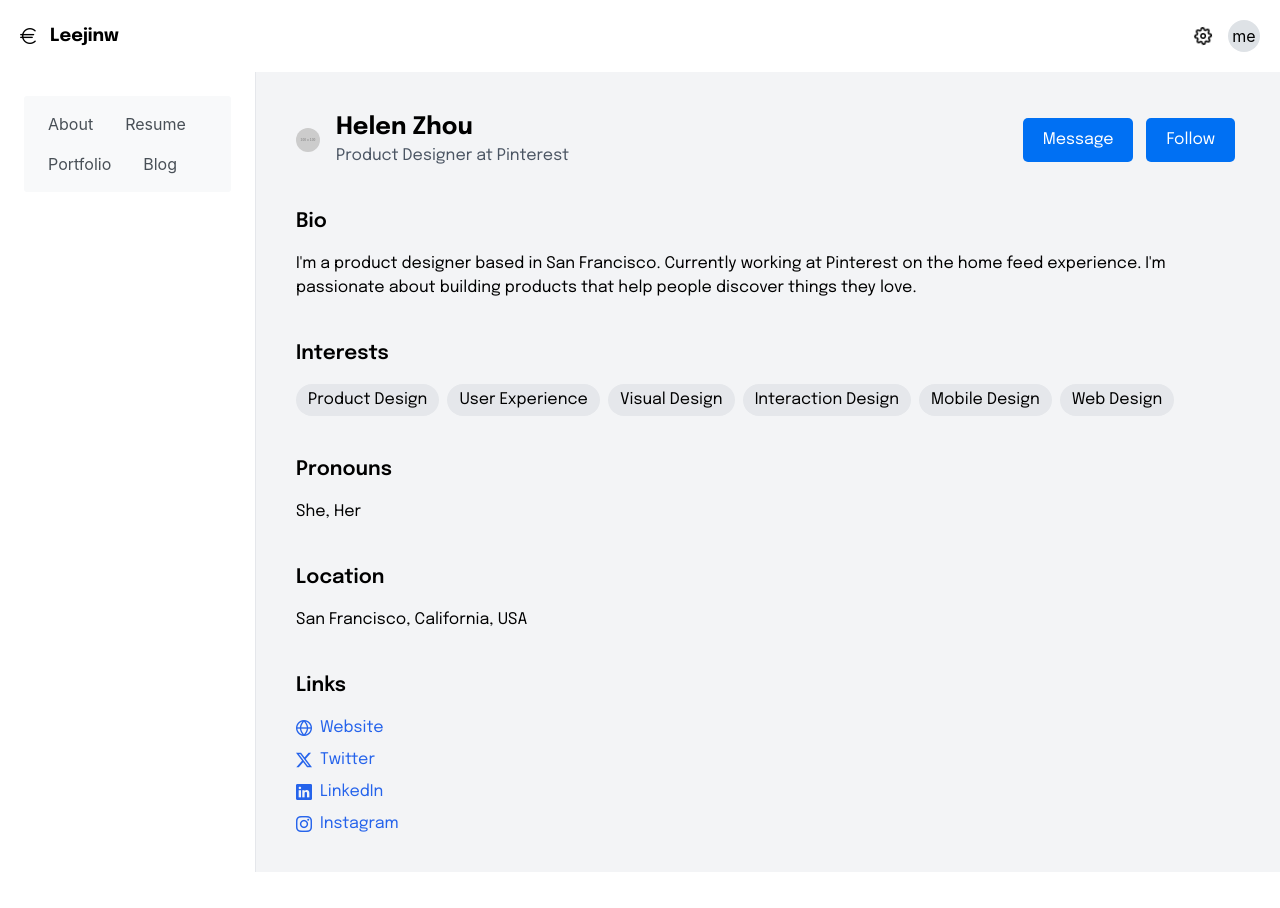
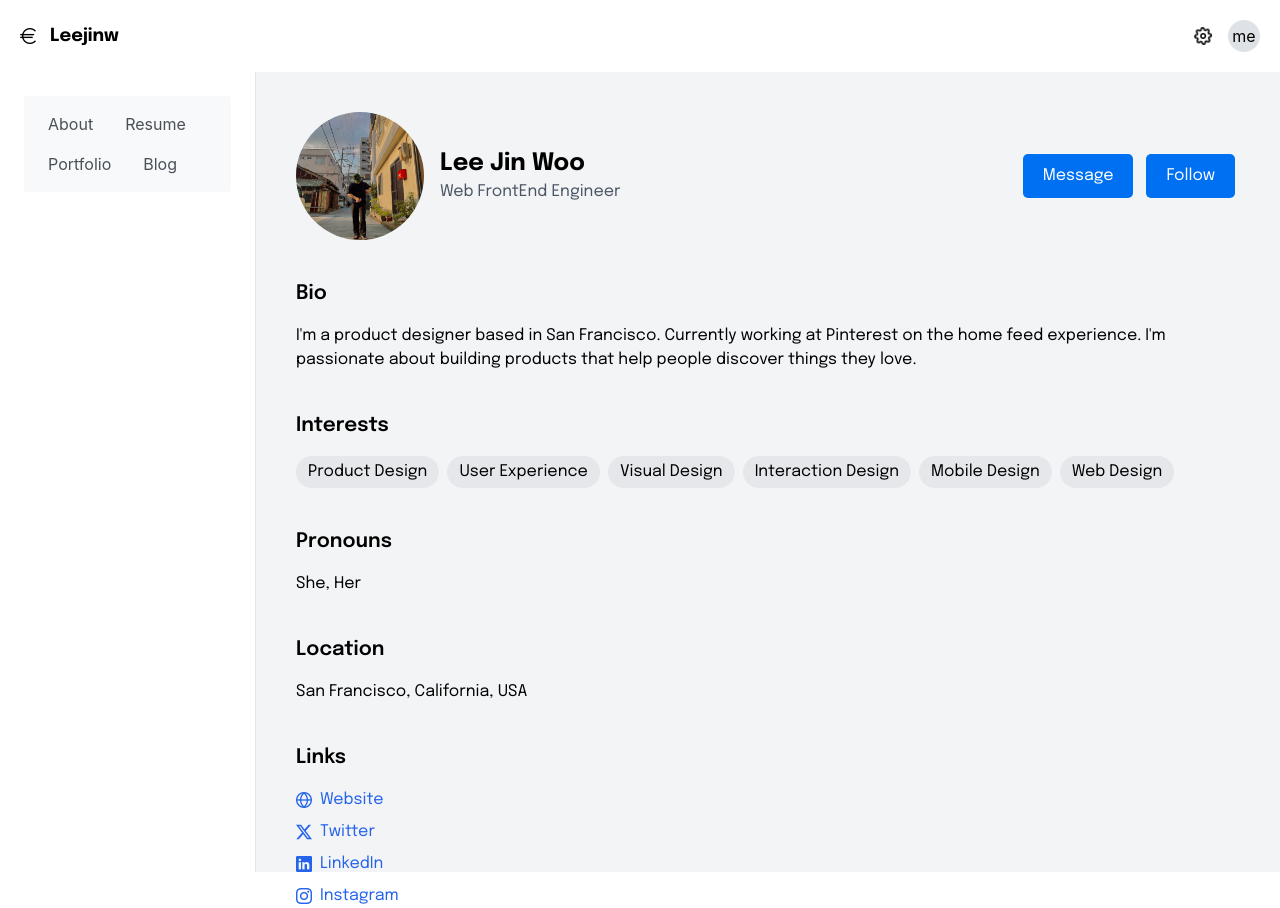
Before and after one commit to dlwlsdn201/project--my_portfolio_2024--nextjs, a Next.js app: page /profile in a window 1280 px wide. Before the commit the page ends 872 px from the top, so only its background shows below. Built offline with nearby package versions, Linux system fonts and the light colour scheme.

Commit message:
:lipstick: About 페이지 > UserCard UI  개발 완료

```diff
--- /dev/null
+++ b/src/entities/user/style/UserCard.tsx
@@ -0,0 +1,9 @@
+"use client";
+
+import styled from "styled-components";
+
+export const UserCardContainer = styled.div`
+  display: flex;
+  align-items: center;
+  gap: 1rem;
+`;
--- a/src/entities/user/ui/UserCard.tsx
+++ b/src/entities/user/ui/UserCard.tsx
@@ -1,19 +1,24 @@
-import Image from "next/image";
+import ImageProvider from "@shared/assets/ImageProvider";
+import imageAvatar from "@shared/assets/images/avatar.jpg";
+import { UserCardContainer } from "../style/UserCard";
 
 export const UserCard = () => {
   return (
-    <div className='flex items-center'>
-      <Image
-        width={24}
-        height={24}
-        src='https://placehold.co/100x100'
-        alt='Helen Zhou'
-        className='rounded-full mr-4'
+    <UserCardContainer>
+      <ImageProvider
+        ImageComponent={imageAvatar}
+        alt='avatar'
+        style={{
+          borderRadius: "50% 50%",
+          width: 128,
+          height: 128,
+          objectFit: "cover",
+        }}
       />
       <div>
-        <h1 className='text-2xl font-bold'>Helen Zhou</h1>
-        <p className='text-gray-600'>Product Designer at Pinterest</p>
+        <h1 className='text-2xl font-bold'>Lee Jin Woo</h1>
+        <p className='text-gray-600'>Web FrontEnd Engineer</p>
       </div>
-    </div>
+    </UserCardContainer>
   );
 };
--- /dev/null
+++ b/src/shared/assets/ImageProvider.tsx
@@ -0,0 +1,23 @@
+import { StaticImport } from "next/dist/shared/lib/get-img-props";
+import Image from "next/image";
+import React from "react";
+
+interface ImageProviderProps {
+  ImageComponent: StaticImport;
+  alt: string;
+  width?: number;
+  height?: number;
+  style?: React.CSSProperties;
+}
+
+const ImageProvider = ({
+  ImageComponent,
+  alt,
+  width,
+  height,
+  style,
+}: ImageProviderProps): React.ReactElement => {
+  return <Image src={ImageComponent} alt={alt} style={style} />;
+};
+
+export default ImageProvider;
```
Also changed, not shown: src/shared/assets/images/avatar.jpg (added).
